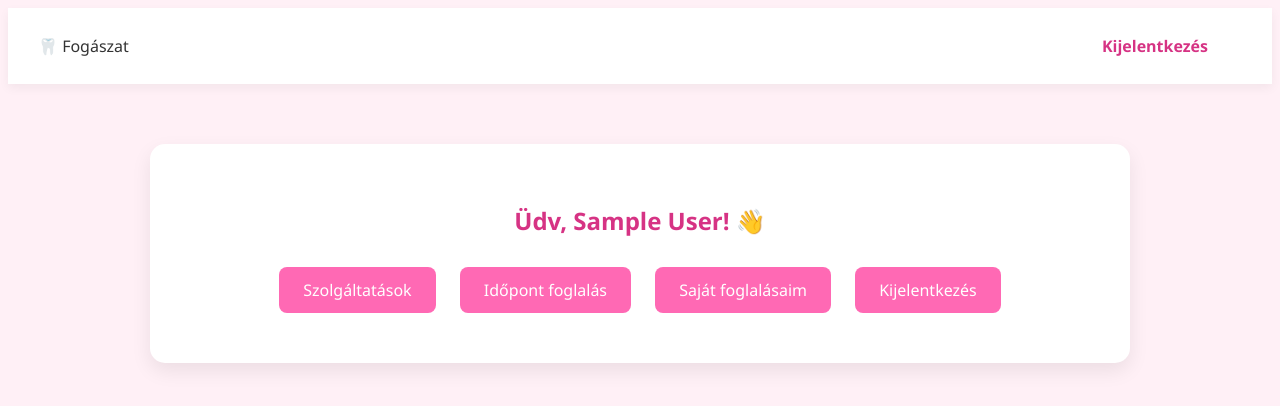
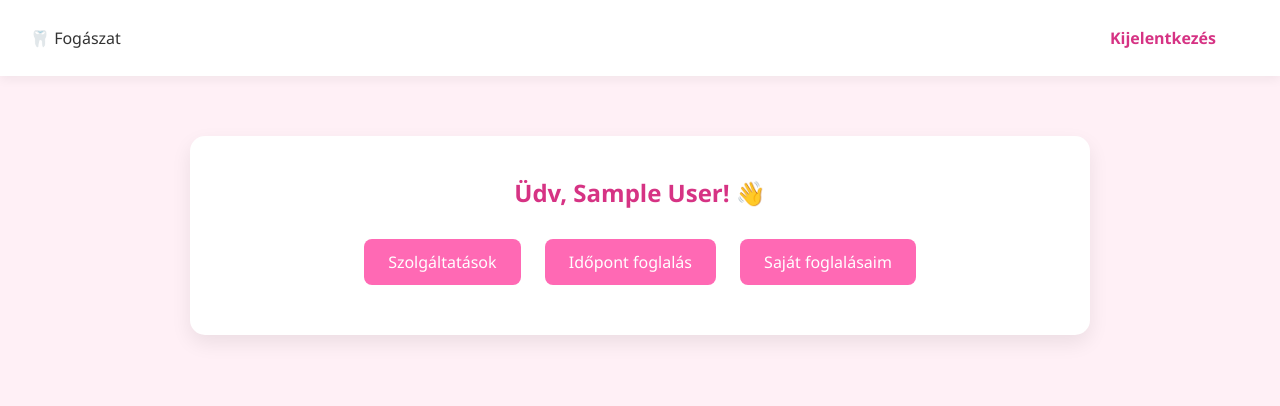
Before and after one commit to Wortex778/fogaszat-idopontfoglalo, a PHP site: page /dashboard.php in a window 1280 px wide. Shown: the top 406 px of the page. Run offline with PHP 8.4, Linux system fonts and the light colour scheme; the visitor is signed in with stand-in values (Sample User, id 1).

Commit message:
clean up dashboard layout

```diff
--- a/dashboard.php
+++ b/dashboard.php
@@ -24,10 +24,11 @@ if (!isset($_SESSION["user_id"])) {
 <div class="container">
     <h2>Üdv, <?php echo $_SESSION["user_name"]; ?>! 👋</h2>
 
-    <a href="services.php">Szolgáltatások</a>
-    <a href="book.php">Időpont foglalás</a>
-    <a href="my_appointments.php">Saját foglalásaim</a>
-    <a href="logout.php">Kijelentkezés</a>
+    <div class="menu">
+        <a class="btn" href="services.php">Szolgáltatások</a>
+        <a class="btn" href="book.php">Időpont foglalás</a>
+        <a class="btn" href="my_appointments.php">Saját foglalásaim</a>
+    </div>
 </div>
 
 </body>
--- a/style.css
+++ b/style.css
@@ -1,4 +1,4 @@
-{
+* {
     margin: 0;
     padding: 0;
     box-sizing: border-box;
@@ -127,3 +127,11 @@ label {
     border-radius: 8px;
     margin-bottom: 15px;
 }
+
+.btn {
+    display: inline-block;
+}
+
+.menu {
+    margin-top: 20px;
+}
```
